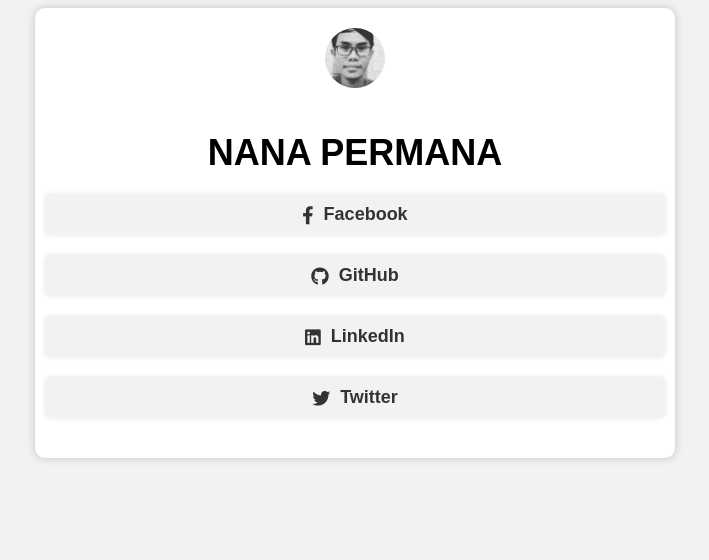
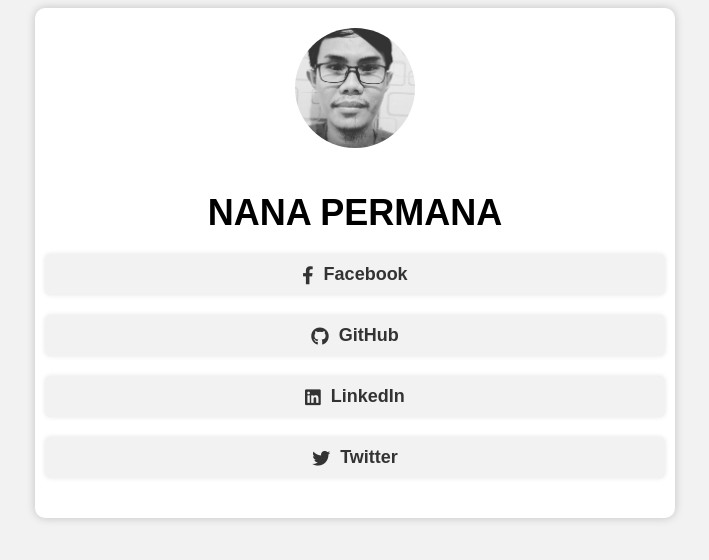
Before and after one commit to nanaperm12/nanaperm12.github.io, a plain HTML site: page bio/index.html in a window 1280 px wide. Shown: the whole page, without its empty margins (285-994 px from the left). Drawn offline with Linux system fonts and the light colour scheme.

Commit message:
Update index.html

```diff
--- a/bio/index.html
+++ b/bio/index.html
@@ -59,7 +59,7 @@
       }
 
       img {
-  max-width: 10%;
+  max-width: 20%;
   height: auto;
   margin-bottom: 20px;
   border-radius: 50%;
```
